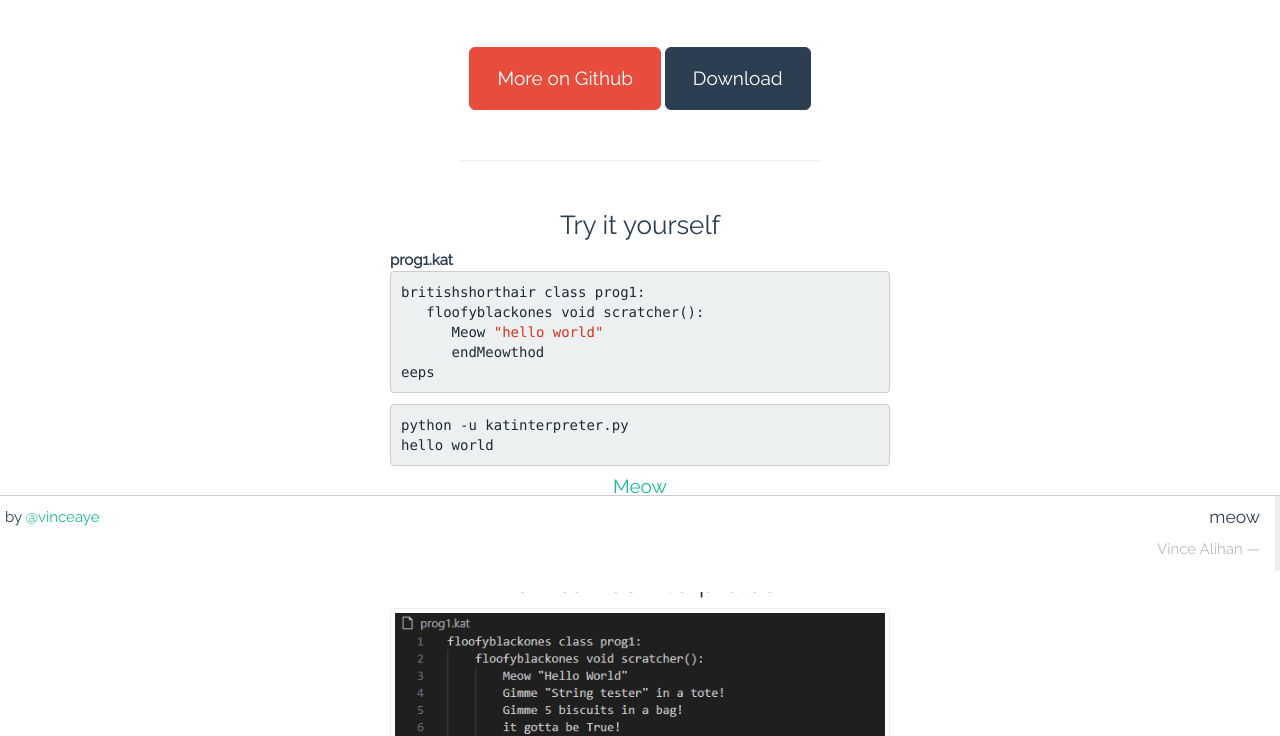
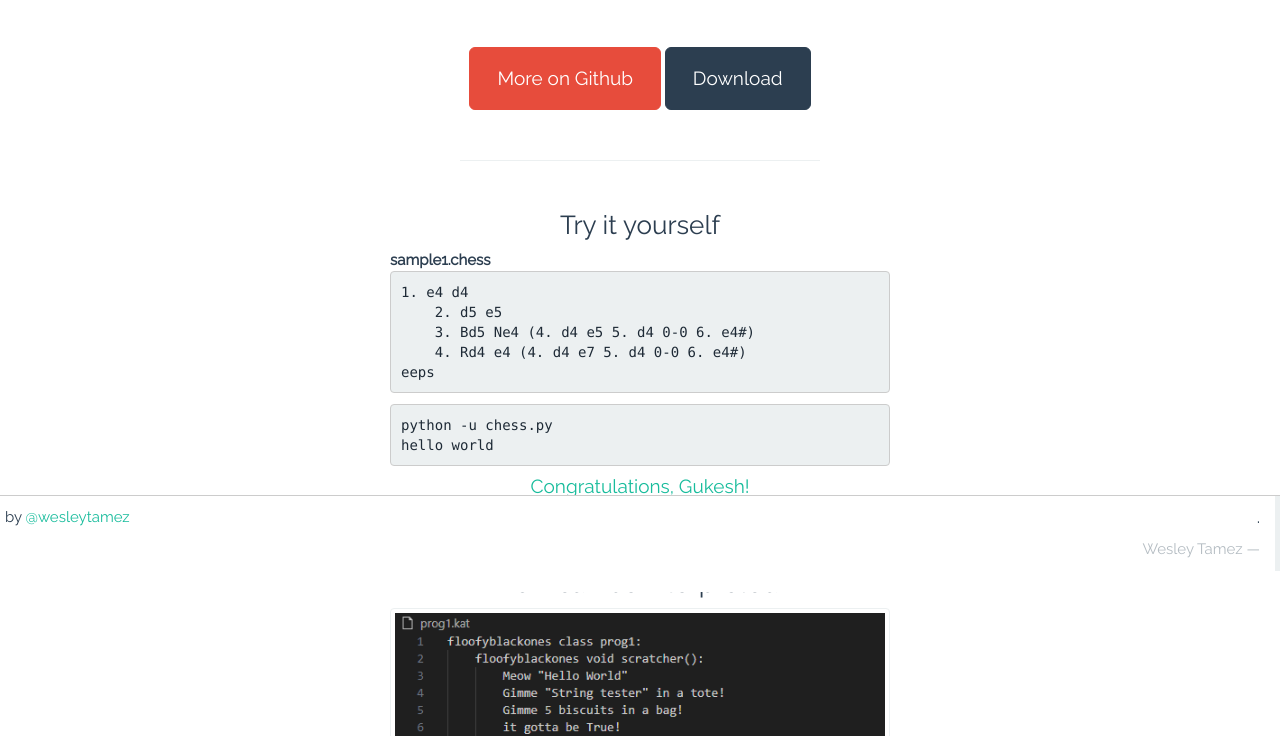
Before and after one commit to wesleytamez/wesleytamez.github.io, a plain HTML site: page index.html in a window 1280 px wide. Shown: the part 208-944 px from the top of the page. Drawn offline with Linux system fonts and the light colour scheme.

Commit message:
Update index.html

```diff
--- a/index.html
+++ b/index.html
@@ -1,9 +1,9 @@
 <!DOCTYPE html><!--[if lt IE 7]>      <html class="no-js lt-ie9 lt-ie8 lt-ie7"> <![endif]--><!--[if IE 7]>         <html class="no-js lt-ie9 lt-ie8"> <![endif]--><!--[if IE 8]>         <html class="no-js lt-ie9"> <![endif]--><!--[if gt IE 8]><!--><html class=no-js><!--<![endif]--><head><meta charset=utf-8><title>Kat</title><meta name=description content=""><meta name=viewport content="width=device-width"><link rel="shortcut icon" href=d8500ddf.favicon.ico><!-- Place favicon.ico and apple-touch-icon.png in the root directory --><link rel=stylesheet href=styles/1d7769e0.vendor.css><link rel=stylesheet href=styles/292afb59.main.css><link href='http://fonts.googleapis.com/css?family=Orbitron' rel='stylesheet' type='text/css'><link href='http://fonts.googleapis.com/css?family=Raleway' rel='stylesheet' type='text/css'><body><!--[if lt IE 10]>
     <p class="browsehappy">You are using an <strong>outdated</strong> browser. Please <a href="http://browsehappy.com/">upgrade your browser</a> to improve your experience.</p>
-<![endif]--><div class=container><h1>Kat</h1><p class="lead slogan">A programming language based on cats and my gf</p><div class=buttons><a href=https://github.com/vinceaye/vinceaye.github.io type=button class="btn btn-lg btn-danger">More on Github</a> <a href="https://drive.google.com/drive/folders/1FW9O7OaUDjPX6sx2FkrQ86xUCc3kT7WV?usp=sharing" type=button class="btn btn-primary btn-lg">Download</a></div><hr><div class=example><h3>Try it yourself</h3><div class=left><strong>prog1.kat</strong></div><pre>britishshorthair class prog1:
-   floofyblackones void scratcher():
-      Meow <span class=str>"hello world"</span>
-      endMeowthod
-eeps</pre><pre>python -u katinterpreter.py
-hello world</pre><h4><a href="https://www.youtube.com/shorts/NsMKvVdEPkw">Meow</a></h4><hr><h3 class=subl>Now can be interpreted!</h3><img src=images/d41d8cd9.KatEX.png class=img-thumbnail><div class=sublime-instructions><div class="row-fluid left"><div class="col-lg-8 left"><ol><h4><li>Download the Interpreter</li></h4><h4><li>Create a Folder with the Interpreter</li><li>Create program with .kat extention inside the same folder</li><li>Enter filename when running the interpreter</li><li>Program should run if setup and program are done correctly!</li></h4><span class=folder></span><br><h4><br></h4><span class=folder></span><br><h4><br></h4><span class=folder></span></ol></div><div class="col-lg-4 left tm"><a class="btn btn-primary" href=katinterpreter.py>Download<br><small>katinterpreter.py</small></a></div></div></div>
-<div class=footer><div class=pull-left><p style="margin: 10.5px 0px 0px 5px"> by <a href="https://my.sdsu.edu/"> @vinceaye</a></p></div><blockquote class=pull-right><p>meow</p><footer>Vince Alihan</footer></blockquote></div></div></div><script src=scripts/a92a213a.vendor.js></script><script src=scripts/6aada3b6.main.js></script>
+<![endif]--><div class=container><h1>ChessCode</h1><p class="lead slogan">An esoteric programming language based on Chess notation.</p><div class=buttons><a href=https://github.com/wesleytamez/wesleytamez.github.io type=button class="btn btn-lg btn-danger">More on Github</a> <a href="https://github.com/wesleytamez/ChessCode" type=button class="btn btn-primary btn-lg">Download</a></div><hr><div class=example><h3>Try it yourself</h3><div class=left><strong>sample1.chess</strong></div><pre>1. e4 d4
+    2. d5 e5
+    3. Bd5 Ne4 (4. d4 e5 5. d4 0-0 6. e4#)
+    4. Rd4 e4 (4. d4 e7 5. d4 0-0 6. e4#)
+eeps</pre><pre>python -u chess.py
+hello world</pre><h4><a href="https://www.youtube.com/watch?v=UCE-Ar9udOU">Congratulations, Gukesh!</a></h4><hr><h3 class=subl>Now can be interpreted!</h3><img src=images/d41d8cd9.KatEX.png class=img-thumbnail><div class=sublime-instructions><div class="row-fluid left"><div class="col-lg-8 left"><ol><h4><li>Download interpreter (.py file)</li></h4><h4><li>Create folder</li><li>Create program with .chess extension, following the grammar</li><li>Run through CMD or your favorite IDE</li><li>You're done! Make sure interpreter, program, and grammar are in the same folder.</li></h4><span class=folder></span><br><h4><br></h4><span class=folder></span><br><h4><br></h4><span class=folder></span></ol></div><div class="col-lg-4 left tm"><a class="btn btn-primary" href=chess.py>Download<br><small>chess.py</small></a></div></div></div>
+<div class=footer><div class=pull-left><p style="margin: 10.5px 0px 0px 5px"> by <a href="https://my.sdsu.edu/"> @wesleytamez</a></p></div><blockquote class=pull-right><p>.</p><footer>Wesley Tamez</footer></blockquote></div></div></div><script src=scripts/a92a213a.vendor.js></script><script src=scripts/6aada3b6.main.js></script>
```
